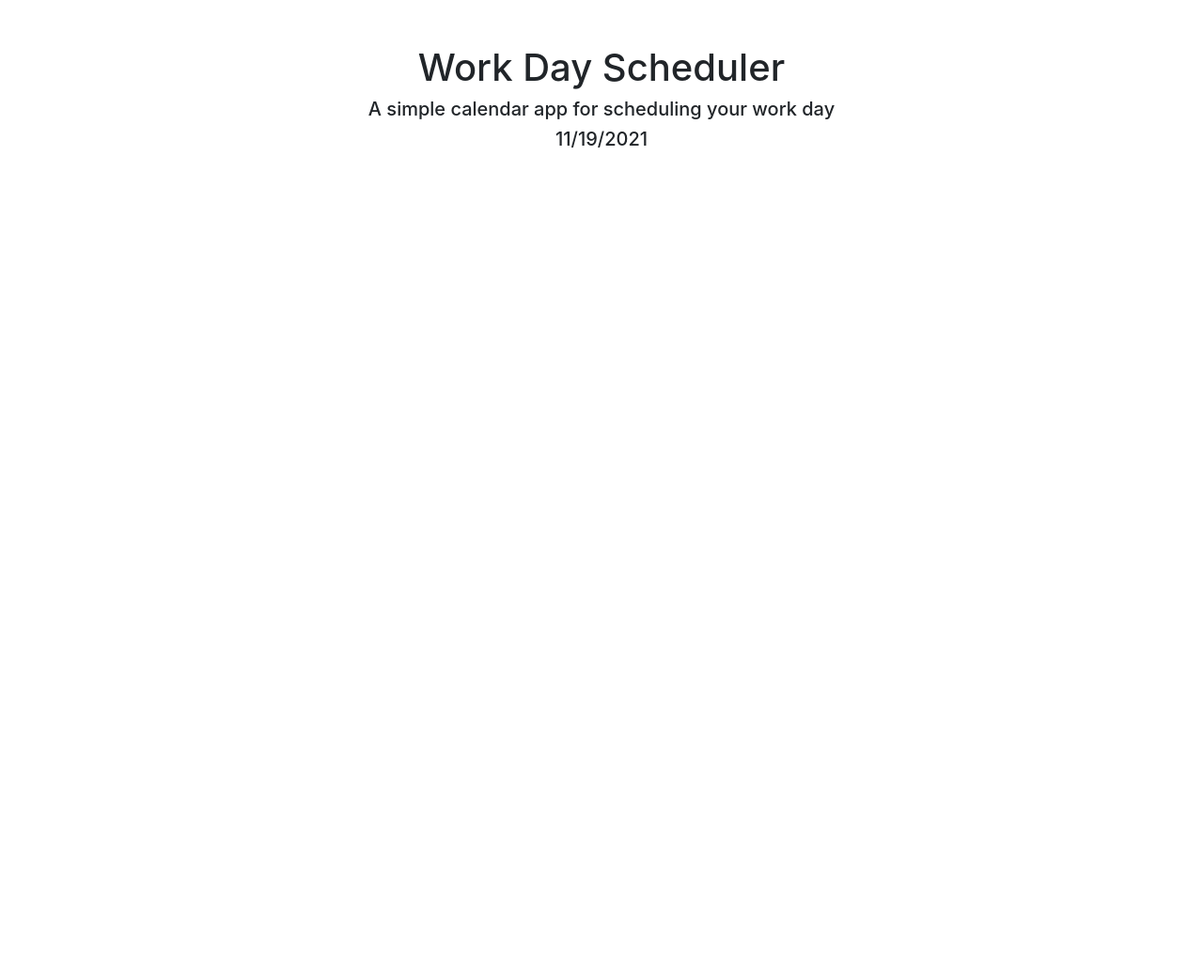
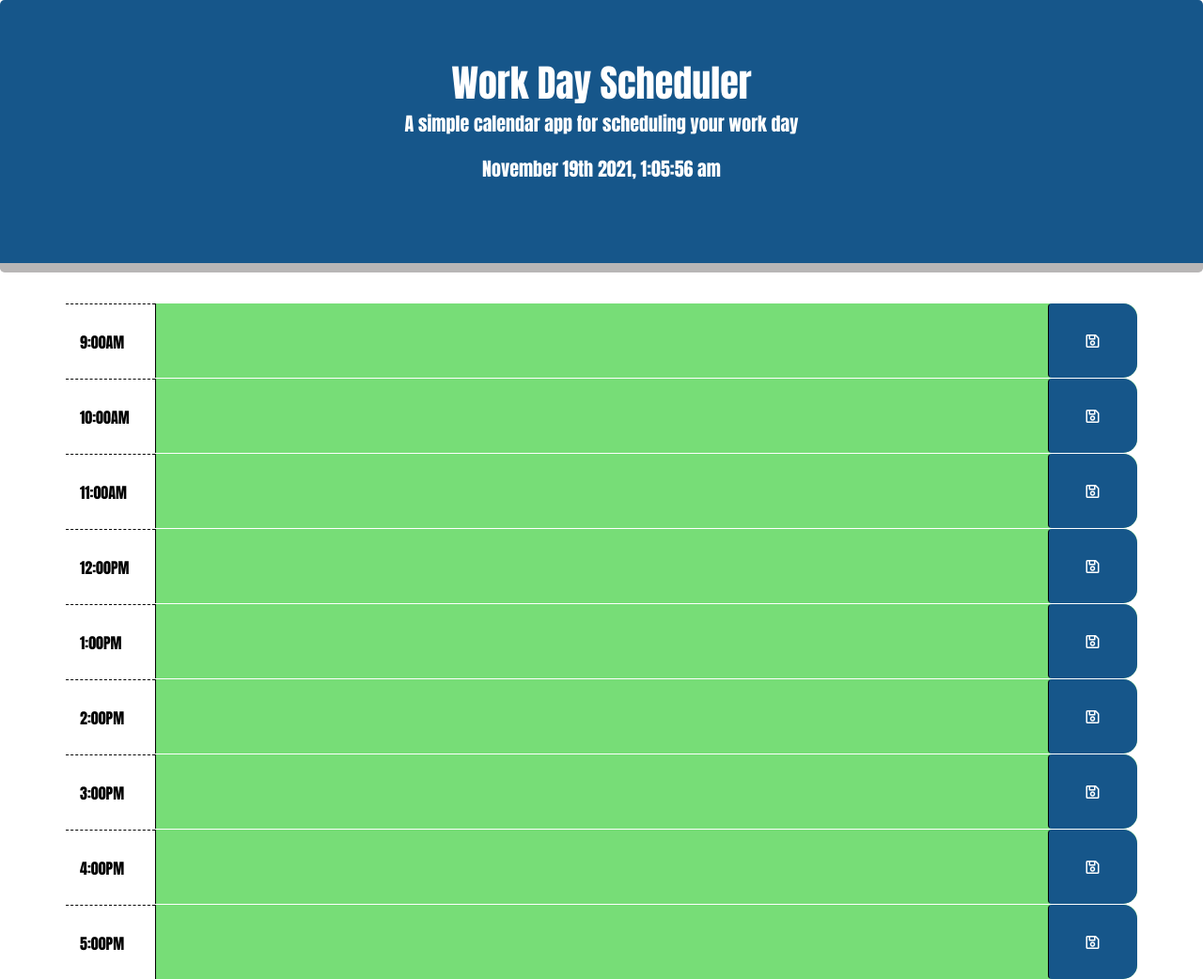
Before and after one commit to OddTK/WorkDayScheduler, a plain HTML site: page index.html in a window 1280 px wide. Shown: the whole page at 94% size. Before the commit the page ends 800 px from the top, so only its background shows below. Drawn offline with nearby package versions, Linux system fonts and the light colour scheme.

Commit message:
updated the JS to moment.js added onto project

```diff
--- a/assets/script.js
+++ b/assets/script.js
@@ -1,6 +1,46 @@
-// created variables for current date and to be displayed onto page
-n = new Date();
-y = n.getFullYear();
-m = n.getMonth()+1;
-d = n.getDate();
-document.getElementById("date").innerHTML = m + "/" + d + "/" + y;
+$(document).ready(function() {
+
+    $("#currentDay").text(moment().format("MMMM Do YYYY, h:mm:ss a"));
+    $(".saveBtn").on("click", function() {
+        console.log("this");
+        var text = $(this).siblings(".description").val();
+        var time = $(this).parent().attr("id");
+
+        localStorage.setItem(time, text);
+    })
+
+$("#hour9 .description").val(localStorage.getItem("hour9"));
+$("#hour10 .description").val(localStorage.getItem("hour10"));
+$("#hour11 .description").val(localStorage.getItem("hour11"));
+$("#hour12 .description").val(localStorage.getItem("hour12"));
+$("#hour13 .description").val(localStorage.getItem("hour13"));
+$("#hour14 .description").val(localStorage.getItem("hour14"));
+$("#hour15 .description").val(localStorage.getItem("hour15"));
+$("#hour16 .description").val(localStorage.getItem("hour16"));
+$("#hour17 .description").val(localStorage.getItem("hour17"));
+
+function hourTracker() {
+    var currentHour = moment().hour();
+
+    $(".time-block").each(function() {
+        var blockHour = parseInt($(this).attr("id").split("hour")[1]);
+
+        if (blockHour < currentHour) {
+            $(this).addClass("past");
+            $(this).removeClass("future");
+            $(this).removeClass("present");
+        }
+        else if (blockHour === currentHour) {
+            $(this).removeClass("past");
+            $(this).addClass("present");
+            $(this).removeClass("future");
+        }
+        else {
+            $(this).removeClass("present");
+            $(this).removeClass("past");
+            $(this).addClass("future");
+        }
+    })
+}
+hourTracker();
+})
--- a/assets/style.css
+++ b/assets/style.css
@@ -0,0 +1,78 @@
+:root{
+    --darkblue: #16568a;
+    --grey: rgb(184, 182, 182);
+    --lightred: #ff6961;
+    --lightgreen: #77dd77;
+}
+
+body {
+    font-family: 'Segoe UI', Tahoma, Geneva, Verdana, sans-serif;
+    font-size: 16px;
+    line-height: 1;
+    background-color: white;
+}
+
+textarea{
+    background: transparent;
+    border: none;
+    resize: none;
+    color: black;
+    border-left: 1px solid black;
+    padding: 10px;
+}
+
+.jumbotron{
+    font-family: 'Anton', sans-serif;
+    background: var(--darkblue);
+    color: white;
+    border-bottom: 10px solid var(--grey);
+}
+
+.description{
+    white-space: pre-wrap;
+}
+
+.time-block{
+    text-align: left;
+    border-radius: 15px;
+}
+
+.row {
+    white-space: pre-wrap;
+    border-top: 1px solid;
+    height: 80px;
+}
+
+.hour {
+    font-family: 'Anton', sans-serif;
+    background-color: white;
+    color: black;
+    border-top: 1px dashed black;
+}
+
+.past {
+    background-color: var(--grey);
+    color: white;
+}
+
+.present {
+    background-color: var(--lightred);
+    color: white;
+}
+
+.future {
+    background-color: var(--lightgreen);
+    color: white;
+}
+
+.saveBtn {
+    border-left: 1px solid black;
+    border-top-right-radius: 15px;
+    border-bottom-right-radius: 15px;
+    background-color: var(--darkblue);
+    color: white;
+}
+
+.saveBtn i:hover {
+    transition: all .3s ease-in-out;
+}
--- a/index.html
+++ b/index.html
@@ -5,6 +5,11 @@
     <meta http-equiv="X-UA-Compatible" content="IE=edge">
     <meta name="viewport" content="width=device-width, initial-scale=1.0">
     <link rel="stylesheet" href="https://cdnjs.cloudflare.com/ajax/libs/twitter-bootstrap/4.5.0/css/bootstrap.min.css">
+    <link rel="stylesheet" href="https://pro.fontawesome.com/releases/v5.10.0/css/all.css"
+    integrity="sha384-AYmEC3Yw5cVb3ZcuHtOA93w35dYTsvhLPVnYs9eStHfGJvOvKxVfELGroGkvsg+p" crossorigin="anonymous"/>
+    <link rel="preconnect" href="https://fonts.googleapis.com">
+    <link rel="preconnect" href="https://fonts.gstatic.com" crossorigin>
+    <link href="https://fonts.googleapis.com/css2?family=Anton&display=swap" rel="stylesheet">
     <link rel="stylesheet" href="./assets/style.css" />
 
     <title>Work Day Scheduler</title>
@@ -12,18 +17,97 @@
 
 <body>
 
-    <header class="container">
-        <div class="col-12 p-5">
+    <header class="jumbotron">
+        <div class="col-12">
             <h1 class="text-center">Work Day Scheduler</h1>
             <h5 class="text-center">A simple calendar app for scheduling your work day</h5 class="text-center">
-            <h5 class="text-center" id="date"></h5>
+                <br>
+            <h5 class="text-center" id="currentDay"></h5>
+            <br>
         </div>
     </header>
+
+    <div class="container">
+
+        <div id="hour9" class="row time-block">
+            <div class="col-md-1 hour">
+                9:00AM
+            </div>
+            <textarea class="col-md-10 description"></textarea>
+            <button class="btn saveBtn col-md-1"><i class="far fa-save"></i></button>
+        </div>
+
+        <div id="hour10" class="row time-block">
+            <div class="col-md-1 hour">
+                10:00AM
+            </div>
+            <textarea class="col-md-10 description"></textarea>
+            <button class="btn saveBtn col-md-1"><i class="far fa-save"></i></button>
+        </div>
+
+        <div id="hour11" class="row time-block">
+            <div class="col-md-1 hour">
+                11:00AM
+            </div>
+            <textarea class="col-md-10 description"></textarea>
+            <button class="btn saveBtn col-md-1"><i class="far fa-save"></i></button>
+        </div>
+
+        <div id="hour12" class="row time-block">
+            <div class="col-md-1 hour">
+                12:00PM
+            </div>
+            <textarea class="col-md-10 description"></textarea>
+            <button class="btn saveBtn col-md-1"><i class="far fa-save"></i></button>
+        </div>
+
+        <div id="hour13" class="row time-block">
+            <div class="col-md-1 hour">
+                1:00PM
+            </div>
+            <textarea class="col-md-10 description"></textarea>
+            <button class="btn saveBtn col-md-1"><i class="far fa-save"></i></button>
+        </div>
+
+        <div id="hour14" class="row time-block">
+            <div class="col-md-1 hour">
+                2:00PM
+            </div>
+            <textarea class="col-md-10 description"></textarea>
+            <button class="btn saveBtn col-md-1"><i class="far fa-save"></i></button>
+        </div>
+
+        <div id="hour15" class="row time-block">
+            <div class="col-md-1 hour">
+                3:00PM
+            </div>
+            <textarea class="col-md-10 description"></textarea>
+            <button class="btn saveBtn col-md-1"><i class="far fa-save"></i></button>
+        </div>
+
+        <div id="hour16" class="row time-block">
+            <div class="col-md-1 hour">
+                4:00PM
+            </div>
+            <textarea class="col-md-10 description"></textarea>
+            <button class="btn saveBtn col-md-1"><i class="far fa-save"></i></button>
+        </div>
+
+        <div id="hour17" class="row time-block">
+            <div class="col-md-1 hour">
+                5:00PM
+            </div>
+            <textarea class="col-md-10 description"></textarea>
+            <button class="btn saveBtn col-md-1"><i class="far fa-save"></i></button>
+        </div>
+
+    </div>
 
 
 </body>
 
-<script src="https://code.jquery.com/jquery-3.6.0.min.js" integrity="sha256-/xUj+3OJU5yExlq6GSYGSHk7tPXikynS7ogEvDej/m4=" crossorigin="anonymous"></script>
+<script src="https://code.jquery.com/jquery-3.6.0.min.js"></script>
 <script src="./assets/script.js"></script>
+<script src="https://cdnjs.cloudflare.com/ajax/libs/moment.js/2.29.1/moment.min.js"></script>
 
 </html>
```
